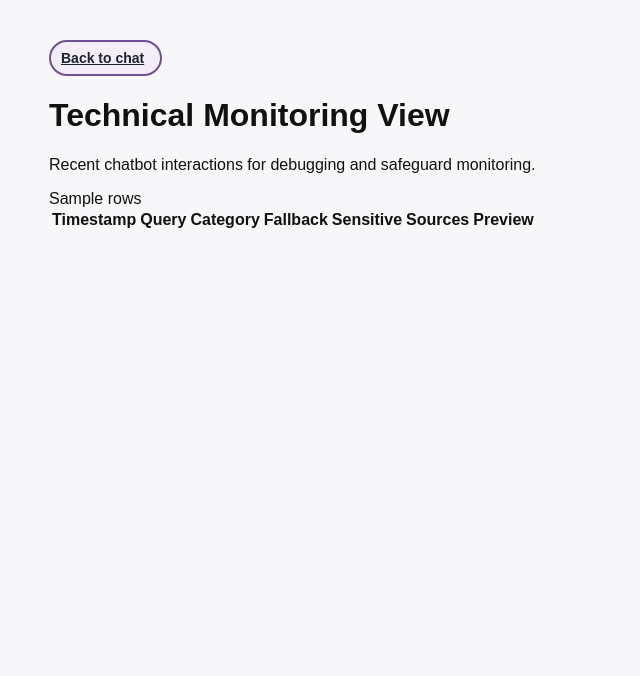
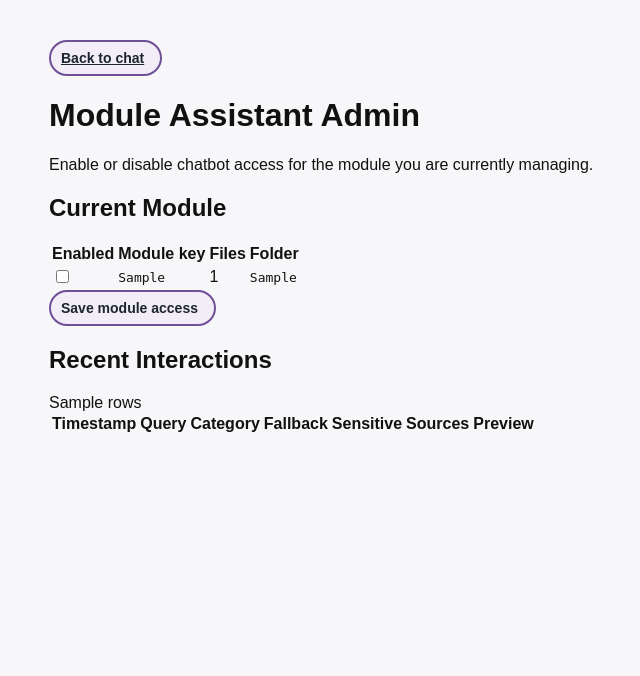
Before and after one commit to Conqui-1998/student-support-chatbot, a FastAPI app: template app/templates/admin.html in a window 1280 px wide. Shown: the top 676 px of the page, without its empty margins (91-731 px from the left). Run offline with FastAPI, Linux system fonts and the light colour scheme; the template is opened without the code that fills it: most values are stand-ins (such as "Sample title", 1, 10 or a date in 2020); lists and menus that the app fills with data are empty; parts of the project's set-up code (start-up, migrations or seed data) failed here and were passed over.

Commit message:
Add module admin view and scope controls to current module only

```diff
--- a/app/main.py
+++ b/app/main.py
@@ -21,6 +21,9 @@ from app.moodle_sync import (
     LAST_SYNC_STATE,
     debug_sync_module_from_moodle,
     write_module_markdown,
+    get_module_access_rows,
+    is_module_enabled,
+    set_module_enabled,
 )
 from app.safety import is_sensitive_query, classify_query
 from app.prompt import System_Prompt
@@ -121,6 +124,7 @@ def module_status(module_key: str):
         "module_key": safe_key,
         "course_id": resolve_course_id(safe_key),
         "moodle_access": has_moodle_access(),
+        "enabled": is_module_enabled(safe_key),
         "last_sync": LAST_SYNC_STATE,
         "module_dir": str(module_dir),
         "exists": module_dir.exists(),
@@ -178,7 +182,7 @@ async def ingest_module(
     }
 
 @app.get("/admin", response_class=HTMLResponse)
-def admin_page(request: Request):
+def admin_page(request: Request, module_key: str | None = None):
     logs=get_logs()
 
     rows = ""
@@ -208,9 +212,20 @@ def admin_page(request: Request):
         request=request,
         name="admin.html",
         context={
-            "rows": rows
+            "rows": rows,
+            "module": get_module_access_rows(module_key)[0] if get_module_access_rows(module_key) else None,
+            "module_key": module_key,
         }
     )
+
+@app.post("/admin/modules")
+async def admin_modules(request: Request):
+    form = await request.form()
+    module_key = form.get("module_key")
+    enabled = form.get("enabled") == "on"
+    set_module_enabled(module_key, enabled)
+    redirect_target = f"/admin?module_key={module_key}" if module_key else "/admin"
+    return RedirectResponse(redirect_target, status_code=303)
 
 @app.post("/chat", response_model=ChatResponse)
 def chat(req: ChatRequest):
--- a/app/rag.py
+++ b/app/rag.py
@@ -4,7 +4,7 @@ import numpy as np
 from openai import OpenAI
 from dotenv import load_dotenv
 import re
-from app.moodle_sync import has_moodle_access
+from app.moodle_sync import has_moodle_access, is_module_enabled
 
 try:
     from pypdf import PdfReader
@@ -247,7 +247,7 @@ def search(query: str, top_k: int = Top_K, module_key: str = None):
 
     module_key = sanitize_module_key(module_key)
 
-    if module_key:
+    if module_key and is_module_enabled(module_key):
         if module_key not in module_indexes:
             module_index, docs = build_module_index(module_key)
             if module_index is not None and docs:
--- a/app/templates/admin.html
+++ b/app/templates/admin.html
@@ -2,7 +2,7 @@
 <html lang="en">
 <head>
 	<meta charset="UTF-8" />
-	<title>Admin Monitoring</title>
+	<title>Module Assistant Admin</title>
 	<link rel="stylesheet" href="/static/styles.css" />
 </head>
 <body>
@@ -11,8 +11,53 @@
 			<a href="/" class="pill-button">Back to chat</a>
 		</div>
 
-        <h1>Technical Monitoring View</h1>
-        <p>Recent chatbot interactions for debugging and safeguard monitoring.</p>
+		<h1>Module Assistant Admin</h1>
+		<p>Enable or disable chatbot access for the module you are currently managing.</p>
+
+		{% if module %}
+		<section class="admin-section">
+			<h2>Current Module</h2>
+			<form method="post" action="/admin/modules" class="module-access-form">
+				<input type="hidden" name="module_key" value="{{ module.module_key }}" />
+				<table>
+					<thead>
+						<tr>
+							<th>Enabled</th>
+							<th>Module key</th>
+							<th>Files</th>
+							<th>Folder</th>
+						</tr>
+					</thead>
+					<tbody>
+						<tr>
+							<td>
+								<input
+									type="checkbox"
+									name="enabled"
+									{% if module.enabled %}checked{% endif %}
+								/>
+							</td>
+							<td><code>{{ module.module_key }}</code></td>
+							<td>{{ module.file_count }}</td>
+							<td><code>{{ module.module_dir }}</code></td>
+						</tr>
+					</tbody>
+				</table>
+				<div class="admin-actions">
+					<button type="submit" class="pill-button">Save module access</button>
+				</div>
+			</form>
+		</section>
+		{% else %}
+		<section class="admin-section">
+			<h2>No module selected</h2>
+			<p>Open this page with a module key, for example:</p>
+			<pre>/admin?module_key=BUSB4011</pre>
+		</section>
+		{% endif %}
+
+		<section class="admin-section">
+			<h2>Recent Interactions</h2>
 			<table>
 				<thead>
 					<tr>
@@ -29,11 +74,12 @@
 					{{rows | safe}}
 				</tbody>
 			</table>
+		</section>
 	</main>
 
 	<script src="/static/app.js"></script>
 	<script>
-		const savedTheme =localStorage.getItem("theme") || "light";
+		const savedTheme = localStorage.getItem("theme") || "light";
 		if (savedTheme === "dark") {
 			document.body.classList.add("dark-mode");
 		}
```
Also changed, not shown: app/moodle_sync.py (+81 -0 lines). Lines whose indentation alone changed are shown as unchanged.
